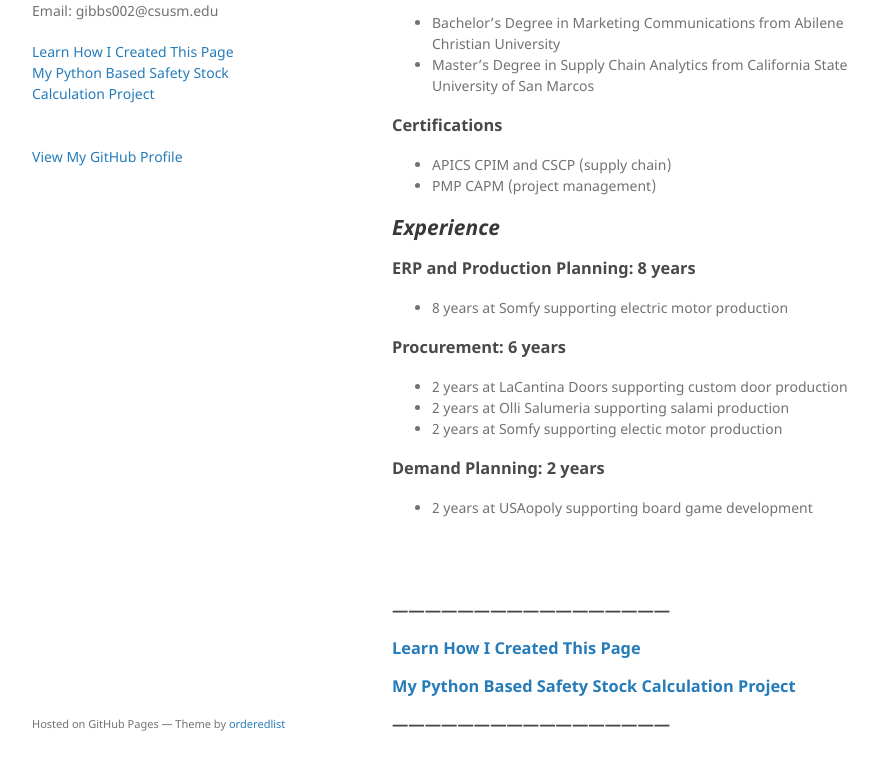
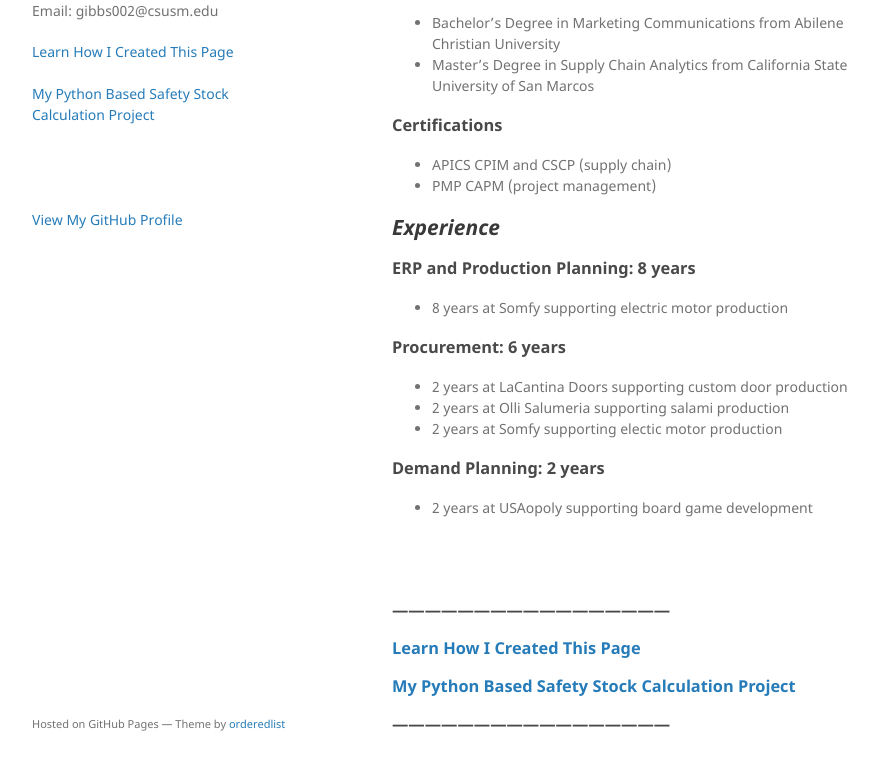
Before and after one commit to davidagibbs/davidagibbs.github.io, a Jekyll site: the page built from index.md, in a window 1280 px wide and 1140 px high. Shown: the part 337-1107 px from the top of the window, without its empty margins (178-1056 px from the left). Built offline with Jekyll 4.4.1, drawn with Linux system fonts in a browser that asks for light colours; our own code applies the rules of GitHub Pages for plain Markdown files.

```diff
--- a/_layouts/default.html
+++ b/_layouts/default.html
@@ -29,8 +29,8 @@
 
 <div id="sidebar">
       <nav class="subpage-links">
-        <a href="/subpage_1/">Learn How I Created This Page</a><br>
-        <a href="/subpage_2/">My Python Based Safety Stock Calculation Project</a><br><br><br>
+        <a href="/subpage_1/">Learn How I Created This Page</a><br><br>
+        <a href="/subpage_2/">My Python Based Safety Stock Calculation Project</a><br><br><br><br><br>
     </nav>
 </div>
 
```
